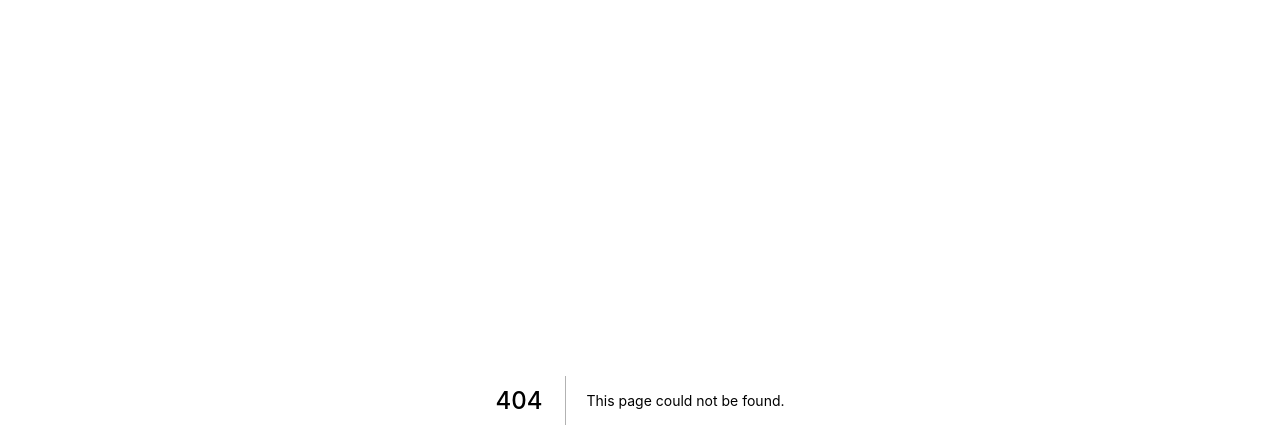
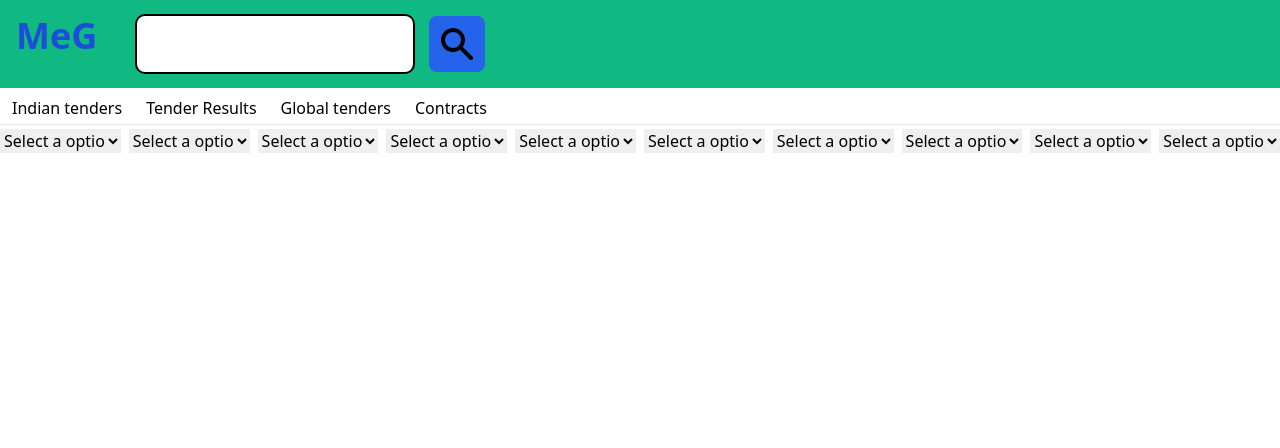
Before and after one commit to rachitm99/PROJECT_25047, a Next.js app: page /display in a window 1280 px wide. Before the commit this address had no page. Shown: the top 448 px of the page. Built offline with nearby package versions, Linux system fonts and the light colour scheme.

Commit message:
did some changes still unfinished

```diff
--- /dev/null
+++ b/components/Searchbar.js
@@ -0,0 +1,51 @@
+import { useRecoilState ,useResetRecoilState} from 'recoil'
+import { searchState } from '../atoms/searchAtom'
+import {useRef} from 'react'
+import { useRouter } from 'next/router'
+import { SearchIcon } from '@heroicons/react/solid'
+
+function Searchbar() {
+
+    const changeSearch = (e) =>{
+        e.preventDefault();
+        const term = searchInputRef.current.value
+        if (!term) return;
+        setSearchTerm(term);
+  }
+  const [searchTerm, setSearchTerm] = useRecoilState(searchState)
+    const searchInputRef = useRef(null);
+    const router = useRouter()
+    const searchReset = useResetRecoilState(searchState);
+    const go_home = () => {
+
+        searchReset;
+        router.push('/');
+      }
+      const form_submit = e => {
+        e.preventDefault();
+
+        router.push('/getsearch');
+
+      }
+
+  return (
+    <div className='flex p-4 space-x-10 bg-emerald-500'>
+        <b onClick={go_home} className="hover:cursor-pointer text-blue-700 text-4xl">MeG</b>
+      <div className="flex space-x-20">
+
+        <form className='flex space-x-4 flex-row'>
+
+
+          <input ref={searchInputRef} value={searchTerm} onChange={changeSearch} required className='ring-2  ring-black min-h-[40px] p-2 flex-grow text-lg rounded-lg' />
+
+          <SearchIcon className=' hover:cursor-pointer bg-blue-600 p-2 rounded-lg min-w-max min-h-max max-w-14 max-h-14' />
+          <button hidden type='submit' onClick={form_submit} >search</button>
+          </form>
+
+
+      </div>
+    </div>
+  )
+}
+
+export default Searchbar
--- /dev/null
+++ b/pages/display.js
@@ -0,0 +1,83 @@
+import Searchbar from "../components/Searchbar"
+
+
+function display() {
+
+
+
+
+  return (
+    <div className='flex flex-col'>
+          <Searchbar/>
+
+
+    <div className='flex border-b-current border-black flex-shrink-0 space-x-4 ml-1 '>
+
+      <span className='flex-shrink-0 hover:text-blue-700 hover:font-bold hover:bg-gray-200 pl-2 pt-2 hover:border-b-4 border-blue-700'>
+
+            Indian tenders
+          </span>
+
+      <span className='flex-shrink-0 hover:text-blue-700 hover:font-bold hover:bg-gray-200 pl-2 pt-2 hover:border-b-4 border-blue-700'>
+            Tender Results
+          </span>
+      <span className='flex-shrink-0 hover:text-blue-700 hover:font-bold hover:bg-gray-200 pl-2 pt-2 pb-1 hover:border-b-4 border-blue-700'>
+            Global tenders
+          </span>
+      <span className='flex-shrink-0 hover:text-blue-700 hover:font-bold hover:bg-gray-200 pl-2  pt-2 hover:border-b-4 border-blue-700'>
+            Contracts
+          </span>
+
+    </div>
+    <hr className='m-0 pt-1' />
+    <div className="grid grid-cols-10 gap-2">
+
+    <select>
+      <option>Select a option</option>
+      <option>hello</option>
+      <option>hello</option>
+    </select>
+    <select>
+      <option>Select a option</option>
+      <option>hello</option>
+      <option>hello</option>
+    </select>
+    <select>
+      <option>Select a option</option>
+      <option>hello</option>
+      <option>hello</option>
+    </select><select>
+      <option>Select a option</option>
+      <option>hello</option>
+      <option>hello</option>
+    </select><select>
+      <option>Select a option</option>
+      <option>hello</option>
+      <option>hello</option>
+    </select><select>
+      <option>Select a option</option>
+      <option>hello</option>
+      <option>hello</option>
+    </select><select>
+      <option>Select a option</option>
+      <option>hello</option>
+      <option>hello</option>
+    </select><select>
+      <option>Select a option</option>
+      <option>hello</option>
+      <option>hello</option>
+    </select><select>
+      <option>Select a option</option>
+      <option>hello</option>
+      <option>hello</option>
+    </select><select>
+      <option>Select a option</option>
+      <option>hello</option>
+      <option>hello</option>
+    </select>
+    </div>
+    </div>
+  )
+}
+
+export default display
--- a/pages/getsearch.js
+++ b/pages/getsearch.js
@@ -98,14 +98,14 @@ function getsearch({ tbdata, tbhead }) {
       <button onClick={get_file} className="p-2 bg-blue-400 mt-14 rounded-lg hover:bg-blue-600 ">Download CSV</button>
     </div>
 
-    <div className=" overflow-hidden overflow-x-auto mx-auto">
+    <div className=" overflow-hidden  mx-auto">
 
 
       <div className="flex flex-col">
         <div className=" shadow-md sm:rounded-lg">
           <div className="inline-block  align-middle">
             <div className=" ">
-              <table className=" divide-y  divide-gray-200 table-fixed dark:divide-gray-700">
+              <table className=" divide-y w-full  divide-gray-200 table-fixed dark:divide-gray-700">
                 <thead className="bg-gray-100  dark:bg-gray-700">
                   <tr >
 
```
Also changed, not shown: pages/index.js (line endings or trailing spaces).
